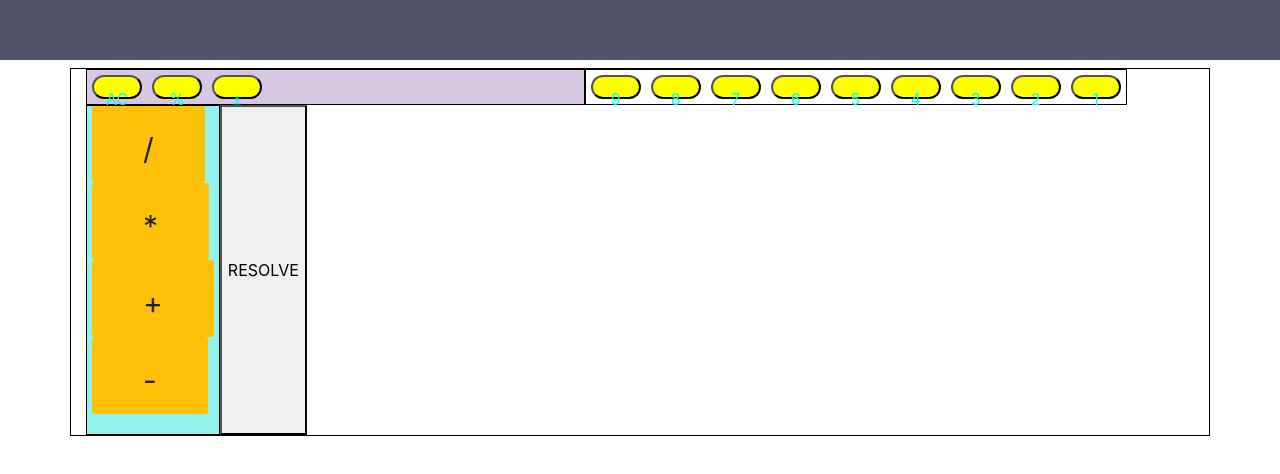
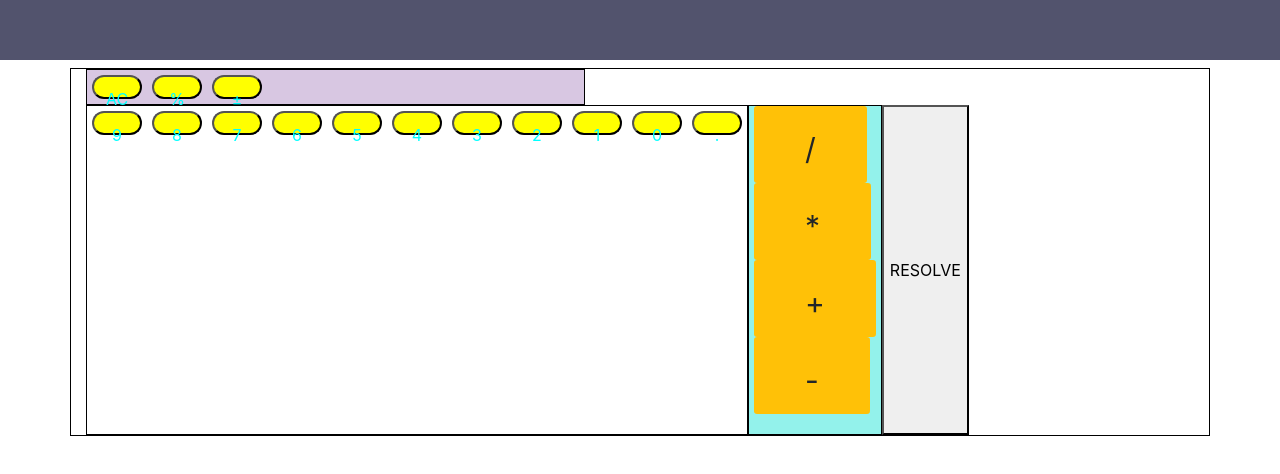
Before and after one commit to JorgeBillini/React-Calculator, a React (Create React App) app: page / in a window 1280 px wide. Shown: the part 140-614 px from the top of the page. Built offline with nearby package versions, Linux system fonts and the light colour scheme.

Commit message:
added . operation pad to displayVal when '.' is pressed

```diff
--- a/src/App.js
+++ b/src/App.js
@@ -4,6 +4,7 @@ import Display from './components/display';
 import Ops from './components/ops';
 import Numbers from './components/numbers';
 import Equal from './components/equal'
+import Period from './components/period'
 
 class App extends React.Component {
     constructor(props){
@@ -25,6 +26,9 @@ class App extends React.Component {
     PlusMinusEvent = dv => {
         this.setState({displayVal:dv})
     }
+    PeriodEvent = dv => {
+        this.setState({displayVal:dv})
+    }
     resolveOperation = object => {
         console.log(this.state)
         let newPreviousValue = this.state.displayVal
@@ -35,7 +39,6 @@ class App extends React.Component {
             waitingForNewValue: false})
     }
     addOperation = opStr => {
-       let newDisplayVal = ''
         let newPreviousValue = this.state.displayVal
         console.log(newPreviousValue)
       if (this.state.operation){
@@ -44,7 +47,7 @@ class App extends React.Component {
         this.setState({operation:opStr,waitingForNewValue:true,previousVal:newPreviousValue,displayVal:''})
 
     }
-    arr= [9,8,7,6,5,4,3,2,1]
+    arr= [9,8,7,6,5,4,3,2,1,0]
 
 
     // RM this
@@ -63,6 +66,7 @@ class App extends React.Component {
             newDisplayVal = this.state.displayVal + dvi;
             this.setState({displayVal:newDisplayVal})
          }
+         // CREATE NEW DV if we are waiting for a new value to be inserted
         //operation:opStr,waitingForNewValue:true,previousVal:newPreviousValue
         else if (this.state.waitingForNewValue === true ){
             console.log('DV is ' , this.state.displayVal)
@@ -92,6 +96,7 @@ class App extends React.Component {
                     return <Numbers props = {{num:e,numButtonClick:this.numButtonClick,state:this.state}} num={e} />
                 })
             }
+            <Period PeriodEvent={this.PeriodEvent} num={this.state.displayVal} />
          </div>
             <div className='row-2'>
            <Ops addOperation={this.addOperation} state={this.state}/>
--- /dev/null
+++ b/src/components/period.js
@@ -0,0 +1,18 @@
+import React from 'react';
+
+const Period = props =>{
+    let newVal = props.num
+    if (newVal === ''){
+        newVal = '0'
+    }
+    const padNum = () =>{
+        const newNum = newVal +'.';
+        props.PeriodEvent(newNum)
+
+    }
+    return(
+     <button className='button' value={'.'} onClick={padNum}  > . </button>
+    )
+}
+
+export default Period;
```
